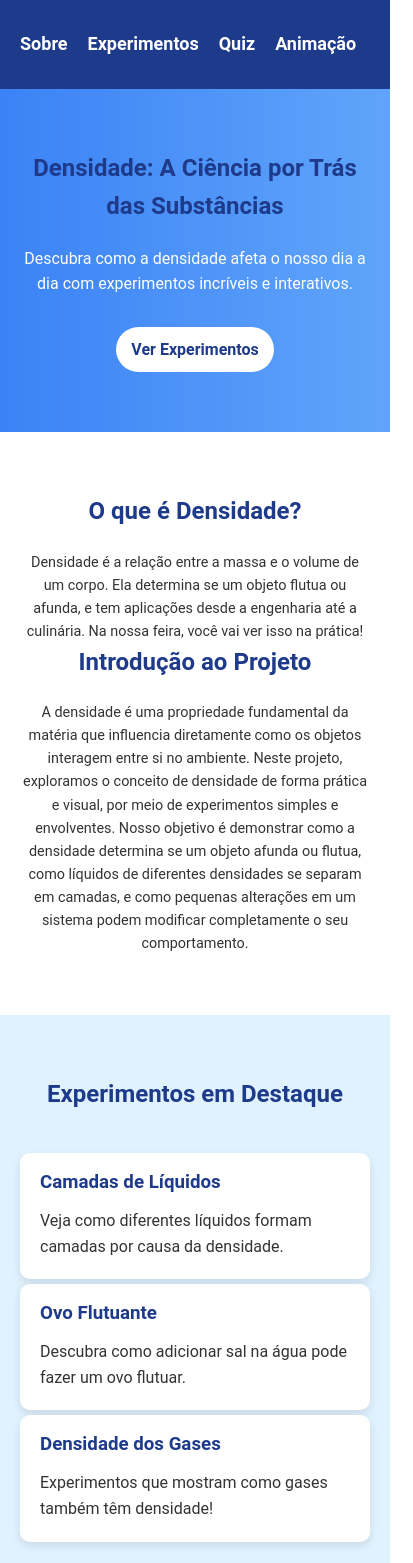
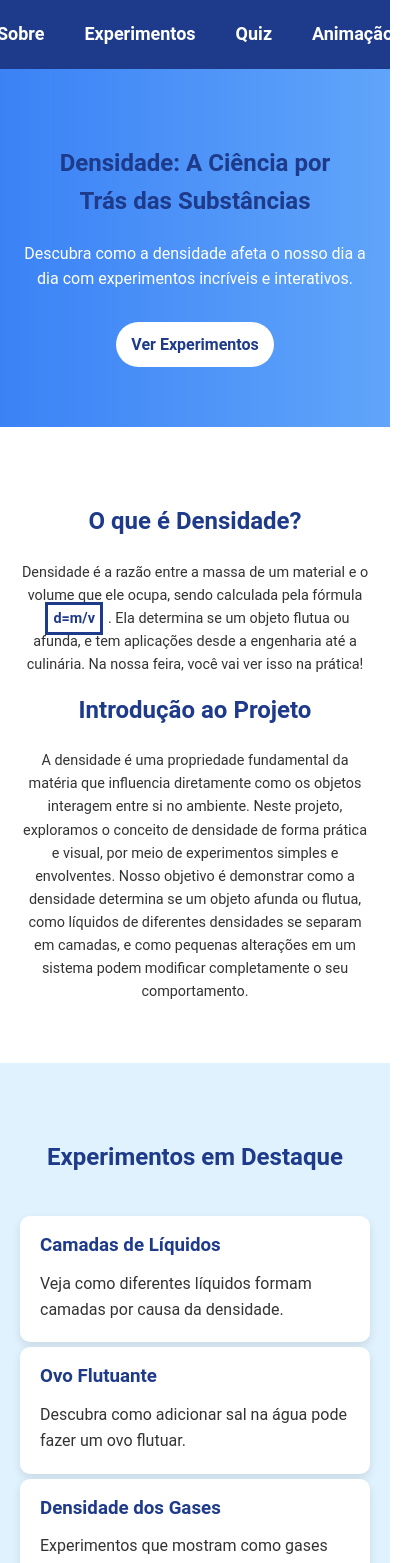
Before and after one commit to Cauadeassis/siteFeiraDeCiencias, a Next.js app: page / in a window 390 px wide. Shown: the top 1563 px of the page, 413 px wide, since content can reach past the window. Built offline with nearby package versions, Linux system fonts and the light colour scheme.

Commit message:
code simplification on `index.jsx` and `mainPage.module.css`

```diff
--- a/pages/index.jsx
+++ b/pages/index.jsx
@@ -12,75 +12,56 @@ export default function MainPage() {
             <div className={styles.body}>
                 <header className={styles.header}>
                     <nav className={styles.nav}>
-                        <ul className={styles.ul}>
-                            <li className={styles.li}>
-                                <a href="#sobre" className={styles.a}>Sobre</a>
-                            </li>
-                            <li className={styles.li}>
-                                <a href="#experimentos" className={styles.a}>Experimentos</a>
-                            </li>
-                            <li className={styles.li}>
-                                <a href="https://create.kahoot.it/share/densidade/e0721a7f-3bb2-4453-abc9-72191adadda2" className={styles.a} target="_blank">Quiz</a>
-                            </li>
-                            <li className={styles.li}>
-                                <a href="secondaryPage" className={styles.a}>Animação</a>
-                            </li>
-                        </ul>
+                        <a href="#sobre" className={styles.link}>Sobre</a>
+                        <a href="#experimentos" className={styles.link}>Experimentos</a>
+                        <a href="https://create.kahoot.it/share/densidade/e0721a7f-3bb2-4453-abc9-72191adadda2"
+                            className={styles.link}
+                            target="_blank">
+                            Quiz
+                        </a>
+                        <a href="secondaryPage" className={styles.link}>Animação</a>
                     </nav>
                 </header>
-
                 <section className={styles.hero}>
-                    <div className={styles.container}>
-                        <h2 className={styles.h2}>Densidade: A Ciência por Trás das Substâncias</h2>
-                        <p className={styles.p}>
+                    <h2 className={styles.secondaryTitle}>Densidade: A Ciência por Trás das Substâncias</h2>
+                    <p className={styles.description}>
                         Descubra como a densidade afeta o nosso dia a dia com experimentos incríveis e interativos.
                     </p>
-                        <a href="#experimentos" className={styles.btn}>Ver Experimentos</a>
-                    </div>
+                    <a href="#experimentos" className={styles.linkButton}>Ver Experimentos</a>
                 </section>
 
                 <section id="sobre" className={styles.sobre}>
-                    <div className={styles.container}>
-                        <h2 className={styles.h2}>O que é Densidade?</h2>
-                        <p className={styles.p}>
-                            Densidade é a relação entre a massa e o volume de um corpo. Ela determina se um objeto flutua ou afunda,
+                    <h2 className={styles.secondaryTitle}>O que é Densidade?</h2>
+                    <p className={styles.description}>
+                        Densidade é a razão entre a massa de um material e o volume que ele ocupa, sendo calculada pela fórmula{" "}
+                        <strong className={styles.strong}>d=m/v</strong>. Ela determina se um objeto flutua ou afunda,
                         e tem aplicações desde a engenharia até a culinária. Na nossa feira, você vai ver isso na prática!
                     </p>
 
-                        <h2 className={styles.h2}>Introdução ao Projeto</h2>
-                        <p className={styles.p}>
+                    <h2 className={styles.secondaryTitle}>Introdução ao Projeto</h2>
+                    <p className={styles.description}>
                         A densidade é uma propriedade fundamental da matéria que influencia diretamente como os objetos interagem entre si no ambiente. Neste projeto, exploramos o conceito de densidade de forma prática e visual, por meio de experimentos simples e envolventes. Nosso objetivo é demonstrar como a densidade determina se um objeto afunda ou flutua, como líquidos de diferentes densidades se separam em camadas, e como pequenas alterações em um sistema podem modificar completamente o seu comportamento.
                     </p>
-                    </div>
                 </section>
-
                 <section id="experimentos" className={styles.galeria}>
-                    <div className={styles.container}>
-                        <h2 className={styles.h2}>Experimentos em Destaque</h2>
-                        <div className={styles.cards}>
+                    <h2 className={styles.secondaryTitle}>Experimentos em Destaque</h2>
+                    <div className={styles.cardsContainer}>
                         <div className={styles.card}>
-                                <h3 className={styles.h3}>Camadas de Líquidos</h3>
-                                <p className={styles.p}>Veja como diferentes líquidos formam camadas por causa da densidade.</p>
+                            <h3 className={styles.title}>Camadas de Líquidos</h3>
+                            <p className={styles.description}>Veja como diferentes líquidos formam camadas por causa da densidade.</p>
                         </div>
                         <div className={styles.card}>
-                                <h3 className={styles.h3}>Ovo Flutuante</h3>
-                                <p className={styles.p}>Descubra como adicionar sal na água pode fazer um ovo flutuar.</p>
+                            <h3 className={styles.title}>Ovo Flutuante</h3>
+                            <p className={styles.description}>Descubra como adicionar sal na água pode fazer um ovo flutuar.</p>
                         </div>
                         <div className={styles.card}>
-                                <h3 className={styles.h3}>Densidade dos Gases</h3>
-                                <p className={styles.p}>Experimentos que mostram como gases também têm densidade!</p>
-                            </div>
+                            <h3 className={styles.title}>Densidade dos Gases</h3>
+                            <p className={styles.description}>Experimentos que mostram como gases também têm densidade!</p>
                         </div>
                     </div>
                 </section>
-
-                <h2 className={styles.h2}>Vídeo Explicativo</h2>
-                <section id="video" className={styles.sobre}>
-                    <div className={styles.container}>
-                        <p className={styles.p}>
-                            Densidade é a razão entre a massa de um material e o volume que ele ocupa, sendo calculada pela fórmula{" "}
-                            <strong className={styles.strong}>d=m/v</strong>
-                        </p>
+                <section id="videoSection" className={styles.videoSection}>
+                    <h2 className={styles.secondaryTitle}>Vídeo Explicativo</h2>
                     <iframe className={styles.iframe}
                         width="100%"
                         height="315"
@@ -91,7 +72,6 @@ export default function MainPage() {
                         referrerPolicy="strict-origin-when-cross-origin"
                         allowFullScreen
                     ></iframe>
-                    </div>
                 </section>
 
                 <footer id="contato">
--- a/styles/mainPage.module.css
+++ b/styles/mainPage.module.css
@@ -4,15 +4,6 @@
     color: #333;
     line-height: 1.6;
     width: 100%;
-}
-
-.nav {
-    width: 100%;
-    height: 100%;
-    margin: auto;
-    display: flex;
-    justify-content: center;
-    align-items: center;
 }
 
 .header {
@@ -25,36 +16,27 @@
     align-items: center;
 }
 
-.nav .ul {
+.nav {
     display: flex;
-    list-style: none;
-    width: 100%;
-    height: 100%;
+    justify-content: space-between;
+    align-items: center;
     gap: 0;
+    width: 130%;
 }
 
-.nav .li {
-    padding: 0 20px;
+.link {
     flex: 1;
+    font-weight: bold;
+    text-align: center;
+    padding: 10px 20px;
+    border-radius: 5px;
+    transition: 0.3s;
 }
 
-.nav .a {
-    display: block;
-    width: 100%;
-    height: 100%;
-    padding: 10px;
-    text-align: center;
-    color: white;
-    font-weight: bold;
-    transition: 0.5s;
-    border-radius: 5px;
-}
-
-.nav .a:hover {
+.link:hover {
     background-color: #12214b;
     transform: scale(1.1);
-    text-shadow: 0 0 4px white;
-    transition: 0.5s;
+    text-shadow: 0 0 3px white;
 }
 
 .hero {
@@ -64,17 +46,17 @@
     text-align: center;
 }
 
-.hero .h2 {
+.hero .secondaryTitle {
     font-size: 2.5rem;
     margin-bottom: 20px;
 }
 
-.hero .p {
+.hero .description {
     font-size: 1.2rem;
     margin-bottom: 30px;
 }
 
-.btn {
+.linkButton {
     display: inline-block;
     background: white;
     color: #1e3a8a;
@@ -85,7 +67,7 @@
     transition: background 0.3s;
 }
 
-.btn:hover {
+.linkButton:hover {
     background: #e0e7ff;
 }
 
@@ -94,13 +76,13 @@
     background: #fff;
 }
 
-.sobre .h2 {
+.sobre .secondaryTitle {
     text-align: center;
     margin-bottom: 20px;
     color: #1e3a8a;
 }
 
-.sobre .p {
+.sobre .description {
     max-width: 800px;
     margin: auto;
     font-size: 1.1rem;
@@ -112,13 +94,13 @@
     background: #e0f2fe;
 }
 
-.galeria .h2 {
+.galeria .secondaryTitle {
     text-align: center;
     margin-bottom: 40px;
     color: #1e3a8a;
 }
 
-.cards {
+.cardsContainer {
     display: flex;
     flex-wrap: wrap;
     gap: 20px;
@@ -144,13 +126,17 @@
     object-fit: cover;
 }
 
-.card .h3 {
+.card .title {
     padding: 15px 20px 0;
     color: #1e3a8a;
 }
 
-.card .p {
+.card .description {
     padding: 10px 20px 20px;
+}
+
+.videoSection {
+    margin-top: 25px;
 }
 
 #contato {
@@ -165,9 +151,10 @@
     padding-top: 20px;
 }
 
-.h2 {
+.secondaryTitle {
     text-align: center;
     color: #1e3a8a;
+    margin: 15px;
 }
 
 #video {
@@ -185,17 +172,15 @@
 
 .iframe {
     padding: 20px;
-    border-radius: 10px;
+    border-radius: 50px;
+    height: 500px;
+    width: 1000px;
+    margin: 25px 250px 0 250px;
 }
 
 @media screen and (max-width: 768px) {
-    .nav .li {
-        padding: 10px 0;
-        /* Ajustar o padding dos itens da navegação */
-        flex: none;
-    }
-
     .header {
+        width: 100%;
         padding: 15px;
         font-size: 20px;
     }
@@ -204,36 +189,34 @@
         padding: 60px 20px;
     }
 
-    .hero .h2 {
+    .hero .secondaryTitle {
         font-size: 2rem;
     }
 
-    .hero .p {
+    .hero .description {
         font-size: 1rem;
     }
 
-    .btn {
+    .linkButton {
         padding: 10px 20px;
     }
 
-    .sobre .p {
+    .sobre .description {
         font-size: 1rem;
     }
 
-    .galeria .h2 {
+    .galeria .secondaryTitle {
         font-size: 1.5rem;
     }
 
-    .cards {
+    .cardsContainer {
         flex-direction: column;
         gap: 10px;
     }
 
     .card {
         width: 90%;
-        /* Reduzir o tamanho do card */
         margin: 0 auto;
-        /* Centralizar o card */
     }
 
     #contato {
@@ -243,6 +226,12 @@
     #video {
         flex-direction: column;
     }
+
+    .iframe {
+        width: 90%;
+        height: 300px;
+        margin: 15px 30px 0 30px;
+    }
 }
 
 @media screen and (max-width: 480px) {
@@ -251,24 +240,24 @@
         padding: 10px;
     }
 
-    .hero .h2 {
+    .hero .secondaryTitle {
         font-size: 1.5rem;
     }
 
-    .hero .p {
+    .hero .description {
         font-size: 1rem;
     }
 
-    .btn {
+    .linkButton {
         font-size: 1rem;
         padding: 10px 15px;
     }
 
-    .sobre .p {
+    .sobre .description {
         font-size: 0.9rem;
     }
 
-    .cards {
+    .cardsContainer {
         gap: 5px;
     }
 
```
Lines whose indentation alone changed are shown as unchanged.
